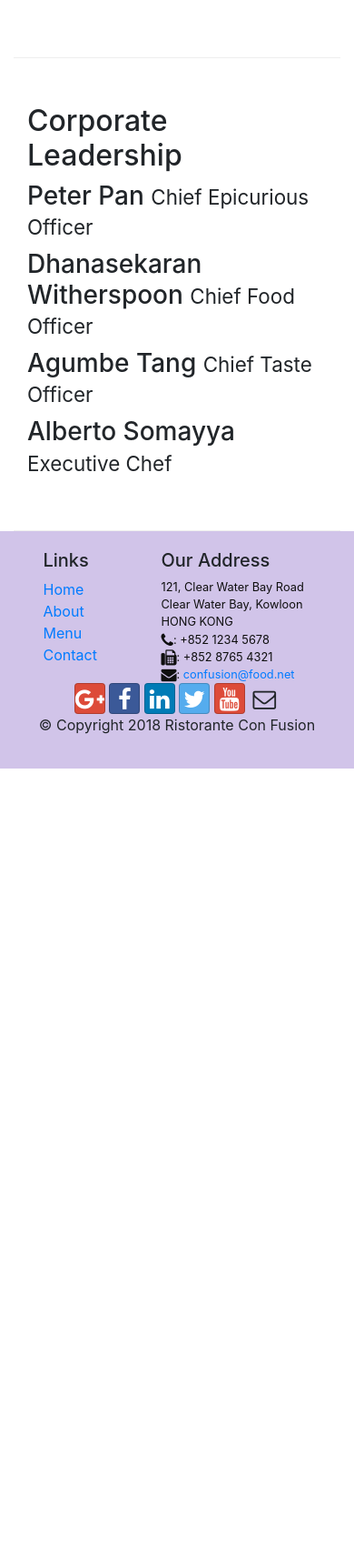
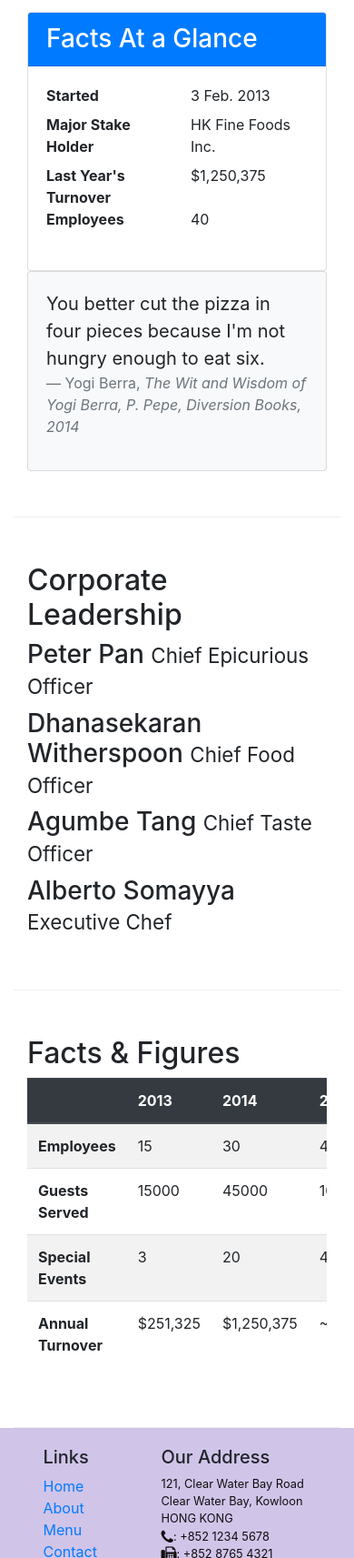
Before and after one commit to alauddin1358/Bootstrap4, a website: page aboutus.html in a window 390 px wide. Shown: the part 1036-2749 px from the top of the page at 91% size. Before the commit the page ends 1881 px from the top, so only its background shows below. Drawn offline with nearby package versions, Linux system fonts and the light colour scheme.

Commit message:
Tables and Cards

```diff
--- a/aboutus.html
+++ b/aboutus.html
@@ -54,7 +54,7 @@
                 <li class="breadcrumb-item"><a href="./index.html">Home</a></li>
                 <li class="breadcrumb-item active">About Us</li>
             </ol>
-            <div class="col-12 col-sm-12">
+            <div class="col-12">
                <h3>About Us</h3>
                <hr>
             </div>
@@ -66,13 +66,40 @@
                 <p>Started in 2010, Ristorante con Fusion quickly established itself as a culinary icon par excellence in Hong Kong. With its unique brand of world fusion cuisine that can be found nowhere else, it enjoys patronage from the A-list clientele in Hong Kong.  Featuring four of the best three-star Michelin chefs in the world, you never know what will arrive on your plate the next time you visit us.</p>
                 <p>The restaurant traces its humble beginnings to <em>The Frying Pan</em>, a successful chain started by our CEO, Mr. Peter Pan, that featured for the first time the world's best cuisines in a pan.</p>
             </div>
-            <div>
+            <div class="col-12 col-sm-6">
+                <div class="card">
+                    <h3 class="card-header bg-primary text-white">Facts At a Glance</h3>
+                    <div class="card-body">
+                        <dl class="row">
+                            <dt class="col-6">Started</dt>
+                            <dd class="col-6">3 Feb. 2013</dd>
+                            <dt class="col-6">Major Stake Holder</dt>
+                            <dd class="col-6">HK Fine Foods Inc.</dd>
+                            <dt class="col-6">Last Year's Turnover</dt>
+                            <dd class="col-6">$1,250,375</dd>
+                            <dt class="col-6">Employees</dt>
+                            <dd class="col-6">40</dd>
+                        </dl>
+                    </div>
+                </div>
+            </div>
+            <div class="col-12">
+                <div class="card card-body bg-light">
+                    <blockquote class="blockquote">
+                        <p class="mb-0">You better cut the pizza in four pieces because
+                            I'm not hungry enough to eat six.</p>
+                        <footer class="blockquote-footer">Yogi Berra,
+                            <cite title="Source Title">The Wit and Wisdom of Yogi Berra,
+                            P. Pepe, Diversion Books, 2014</cite>
+                        </footer>
+                    </blockquote>
+                </div>
             </div>
         </div>
 
 
         <div class="row row-content align-items-center">
-            <div class="col-12 col-sm-12">
+            <div class="col-12">
                 <h2>Corporate Leadership</h2>
                 <h3>Peter Pan <small>Chief Epicurious Officer</small></h3>
                 <p class="d-none d-sm-block">Our CEO, Peter, credits his hardworking East Asian immigrant parents who undertook the arduous journey to the shores of America with the intention of giving their children the best future. His mother's wizardy in the kitchen whipping up the tastiest dishes with whatever is available inexpensively at the supermarket, was his first inspiration to create the fusion cuisines for which <em>The Frying Pan</em> became well known. He brings his zeal for fusion cuisines to this restaurant, pioneering cross-cultural culinary connections.</p>
@@ -83,6 +110,52 @@
                 <h3>Alberto Somayya <small>Executive Chef</small></h3>
                 <p class="d-none d-sm-block">Award winning three-star Michelin chef with wide International experience having worked closely with whos-who in the culinary world, he specializes in creating mouthwatering Indo-Italian fusion experiences. He says, <em>Put together the cuisines from the two craziest cultures, and you get a winning hit! Amma Mia!</em></p>
             </div>
+       </div>
+       <div class="row row-content">
+            <div class="col-12 col-sm-9">
+                <h2>Facts &amp; Figures</h2>
+                <div class="table-responsive">
+                    <table class="table table-striped">
+                        <thead class="thead-dark">
+                            <tr>
+                                <th>&nbsp;</th>
+                                <th>2013</th>
+                                <th>2014</th>
+                                <th>2015</th>
+                            </tr>
+                        </thead>
+                        <tbody>
+                            <tr>
+                                <th>Employees</th>
+                                <td>15</td>
+                                <td>30</td>
+                                <td>40</td>
+                            </tr>
+                            <tr>
+                                <th>Guests Served</th>
+                                <td>15000</td>
+                                <td>45000</td>
+                                <td>100,000</td>
+                            </tr>
+                            <tr>
+                                <th>Special Events</th>
+                                <td>3</td>
+                                <td>20</td>
+                                <td>45</td>
+                            </tr>
+                            <tr>
+                                <th>Annual Turnover</th>
+                                <td>$251,325</td>
+                                <td>$1,250,375</td>
+                                <td>~$3,000,000</td>
+                            </tr>
+                        </tbody>
+                    </table>
+                </div>
+            </div>
+            <div class="col-12 col-sm-3">
+            </div>
+
        </div>
 
     </div>
```
